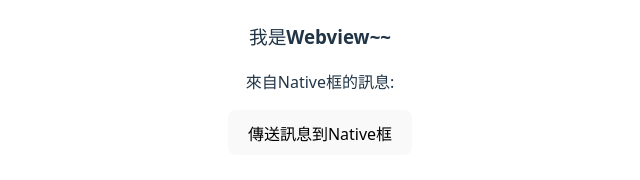
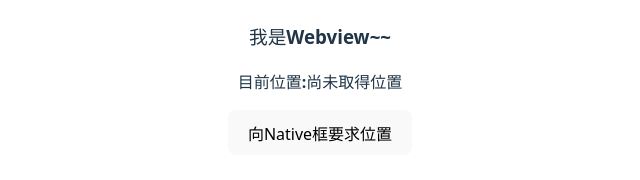
Before and after one commit to lucie0417/react-webview-test, a React (Vite) app: page / in a window 1280 px wide. Shown: the part 320-500 px from the top of the page, without its empty margins (320-960 px from the left). Built offline with nearby package versions, Linux system fonts and the light colour scheme.

Commit message:
adjust webview

```diff
--- a/src/App.tsx
+++ b/src/App.tsx
@@ -2,8 +2,8 @@ import { useEffect, useState } from 'react'
 import './App.css'
 
 function App() {
-  const [messageFromNative, setMessageFromNative] = useState('');
   const [location, setLocation] = useState<{ latitude: number, longitude: number } | null>(null);
+
 
   useEffect(() => {
     const handleMessage = (e: MessageEvent) => {
@@ -16,8 +16,6 @@ function App() {
             longitude: data.longitude,
           })
         }
-
-        setMessageFromNative(JSON.stringify(e.data));
       } catch (error) {
         console.error('Native訊息錯誤', error);
       }
@@ -27,10 +25,13 @@ function App() {
     return () => window.removeEventListener('message', handleMessage);
   }, []);
 
+
   const sendMsgToNative = () => {
     const msg = JSON.stringify({ type: 'FROM_WEB', content: 'Hello from Web~~~' });
     if ((window as any).ReactNativeWebView) {
       (window as any).ReactNativeWebView.postMessage(msg);
+    } else {
+      alert('sendMsgToNative Failed!');
     }
   }
 
@@ -38,8 +39,15 @@ function App() {
     <>
       <div>
         <h3>我是Webview~~</h3>
-        <p>來自Native框的訊息: {messageFromNative}</p>
-        <button onClick={sendMsgToNative}>傳送訊息到Native框</button>
+        <p>
+          <strong>
+            目前位置:
+            {location ? (
+              <span> [{location?.longitude} , {location?.latitude}]</span>
+            ) : '尚未取得位置'}
+          </strong>
+        </p>
+        <button onClick={sendMsgToNative}>向Native框要求位置</button>
       </div>
     </>
   )
```
